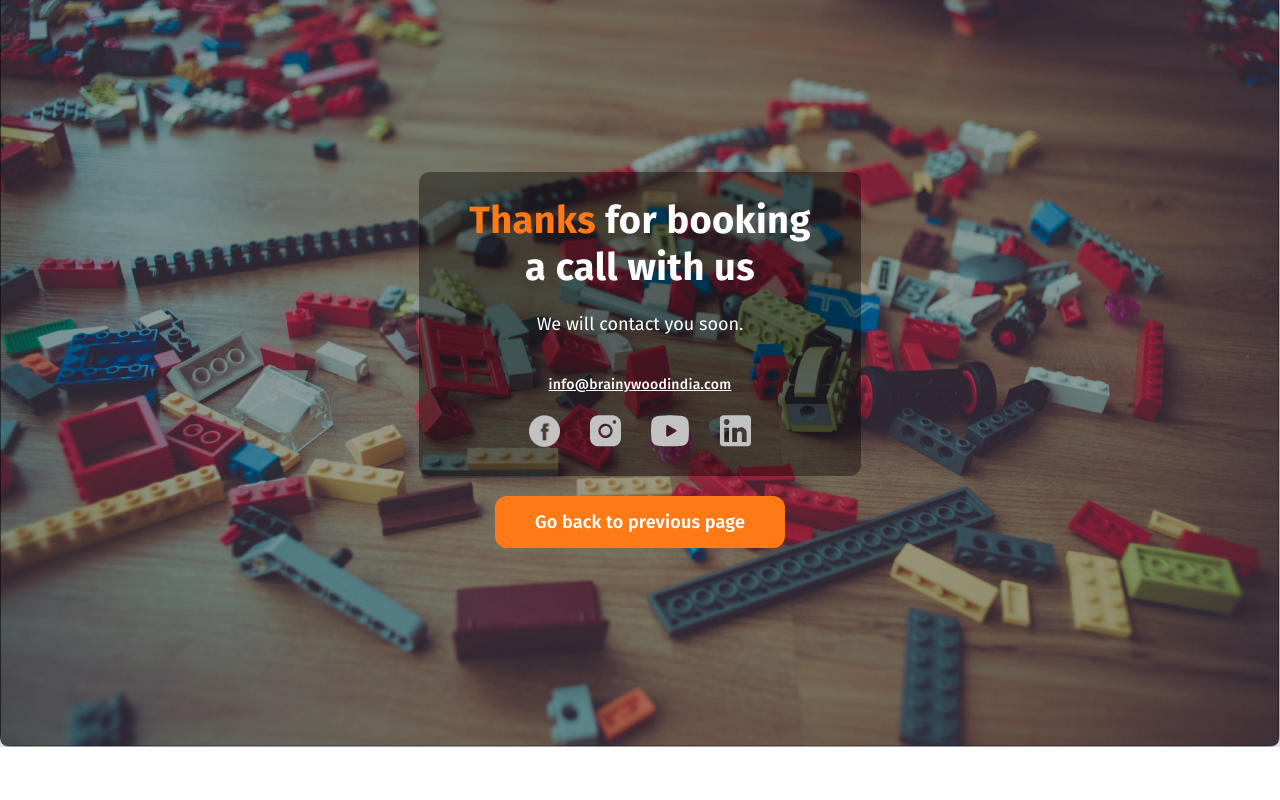
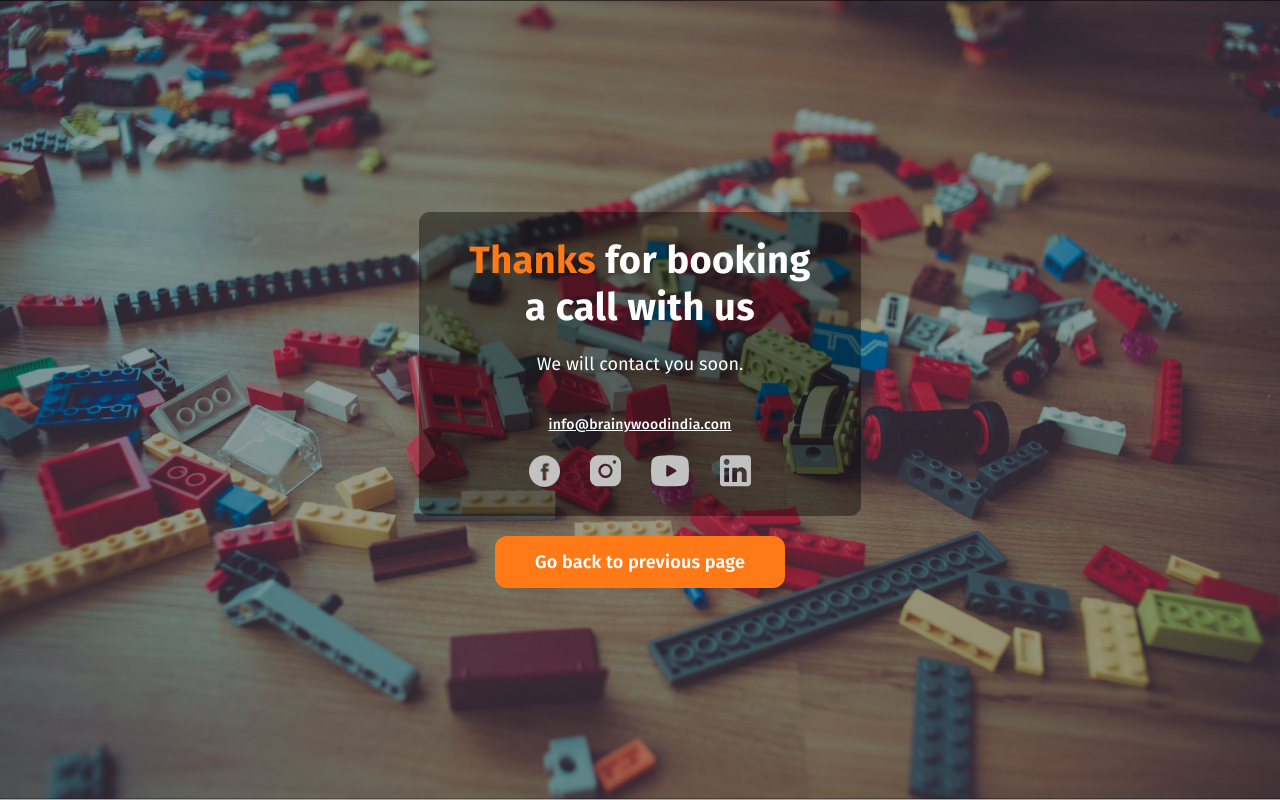
Before and after one commit to p-gurbani/brainywood-playschool-franchise, a PHP site: page /thankyou.html in a window 1280 px wide. Run offline with PHP 8.4, Linux system fonts and the light colour scheme.

Commit message:
Increased height of body

```diff
--- a/css/style.css
+++ b/css/style.css
@@ -851,7 +851,7 @@ a.email-link {
   flex-direction: column;
   gap: 20px;
   width: 100vw;
-  height: 90vh;
+  height: 100vh;
   align-items: center;
   justify-content: center;
 }
```
